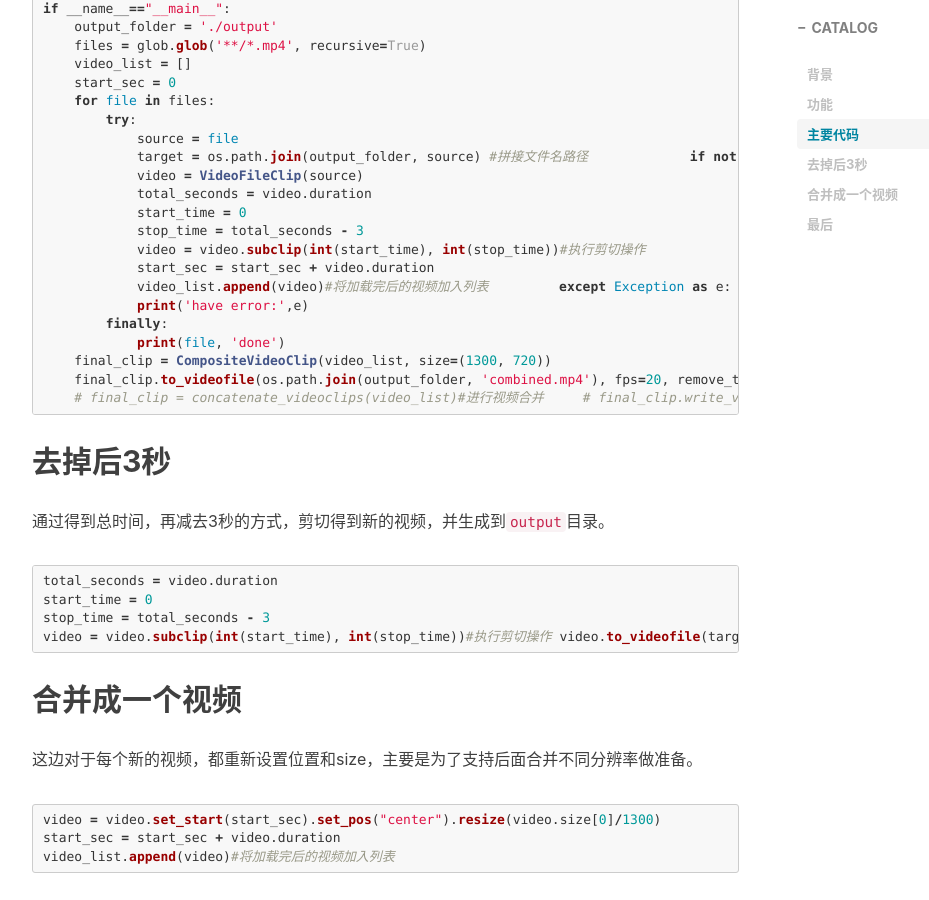
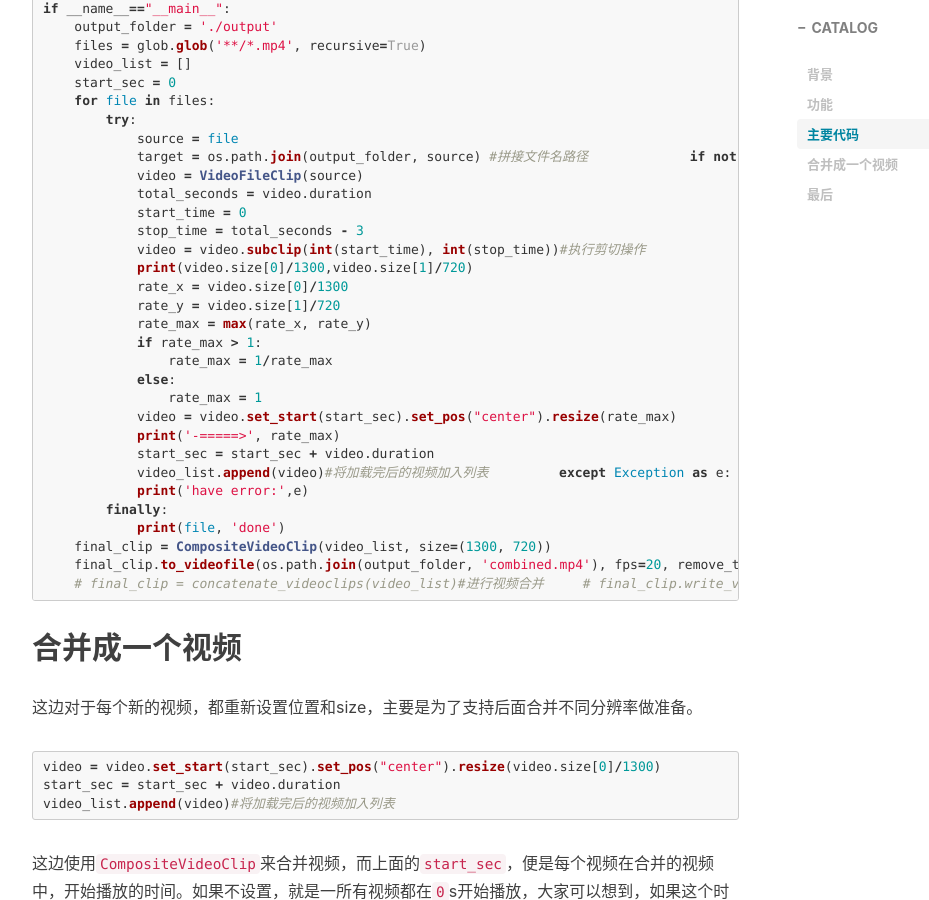
Before and after one commit to bearfly1990/bearfly.github.io, a Jekyll site: the page built from _posts/2021/02/2020-02-09-CutCombineTiktok.md, in a window 1280 px wide and 900 px high, scrolled down 1392 px. Shown: the whole window, without its empty margins (233-1162 px from the left). Built offline with Jekyll 4.4.1, drawn with Linux system fonts in a browser that asks for light colours; nearby versions of some CDN libraries; comment, search, counter and statistics services are not loaded.

Commit message:
update rate logic

````diff
--- a/_posts/2021/02/2020-02-09-CutCombineTiktok.md
+++ b/_posts/2021/02/2020-02-09-CutCombineTiktok.md
@@ -56,7 +56,17 @@ if __name__=="__main__":
             video = video.subclip(int(start_time), int(stop_time))#执行剪切操作
             video.to_videofile(target, fps=20, remove_temp=True)#输出文件
             # os.remove(source)
-            video = video.set_start(start_sec).set_pos("center").resize(video.size[0]/1300)
+            print(video.size[0],video.size[1])
+            print(video.size[0]/1300,video.size[1]/720)
+            rate_x = video.size[0]/1300
+            rate_y = video.size[1]/720
+            rate_max = max(rate_x, rate_y)
+            if rate_max > 1:
+                rate_max = 1/rate_max
+            else:
+                rate_max = 1
+            video = video.set_start(start_sec).set_pos("center").resize(rate_max)
+            print('-=====>', rate_max)
             start_sec = start_sec + video.duration
             video_list.append(video)#将加载完后的视频加入列表
         except Exception as e:
@@ -68,18 +78,6 @@ if __name__=="__main__":
     # final_clip = concatenate_videoclips(video_list)#进行视频合并
     # final_clip.write_videofile(os.path.join(output_folder, 'combined.mp4'), fps=20, remove_temp=True)
     # final_clip.to_videofile(os.path.join(output_folder, 'combined.mp4'), fps=20, remove_temp=True)#将合并后的视频输出
-```
-
-## 去掉后3秒
-
-通过得到总时间，再减去3秒的方式，剪切得到新的视频，并生成到`output`目录。
-
-```python
-total_seconds = video.duration
-start_time = 0
-stop_time = total_seconds - 3
-video = video.subclip(int(start_time), int(stop_time))#执行剪切操作
-video.to_videofile(target, fps=20, remove_temp=True)#输出文件
 ```
 
 ## 合并成一个视频
````
